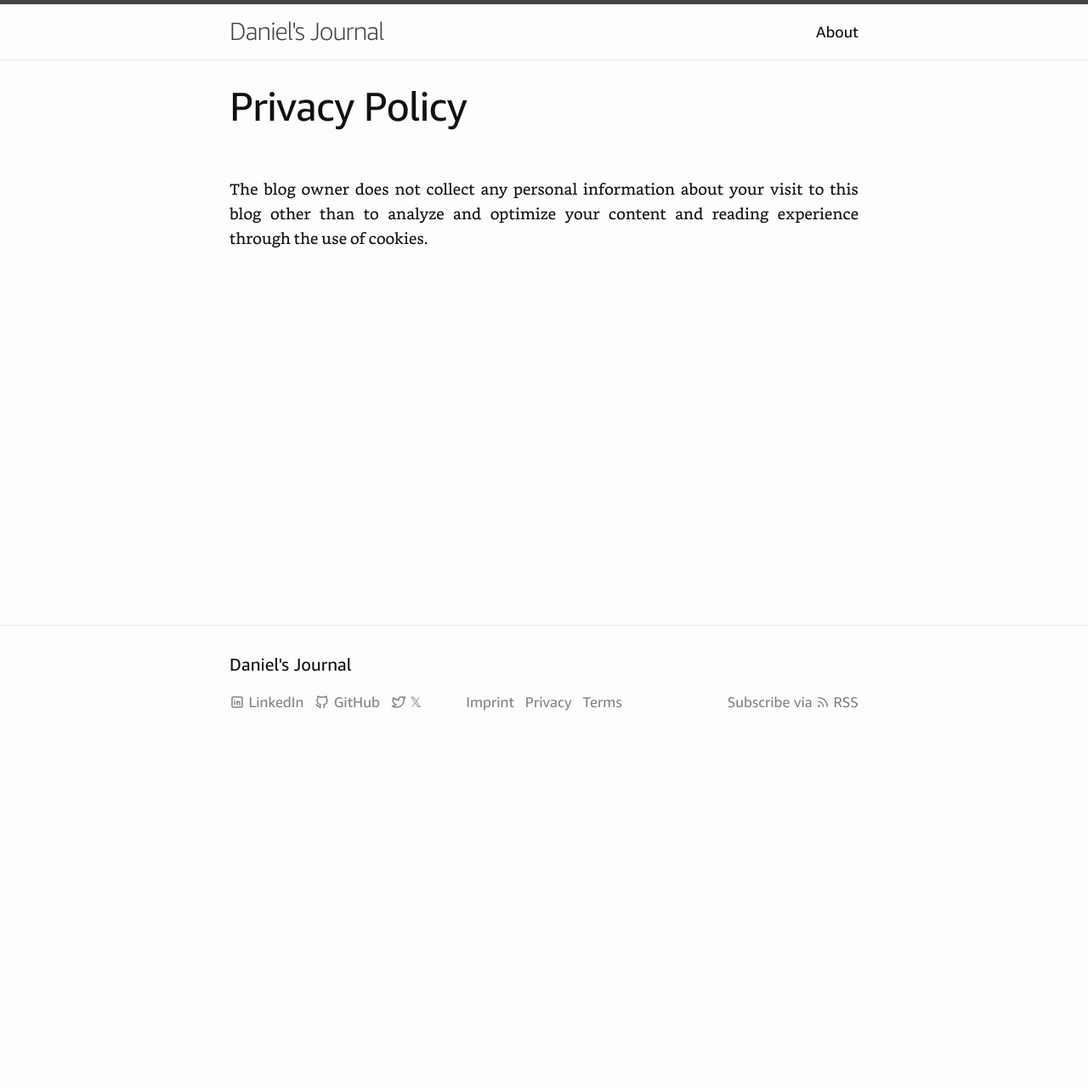
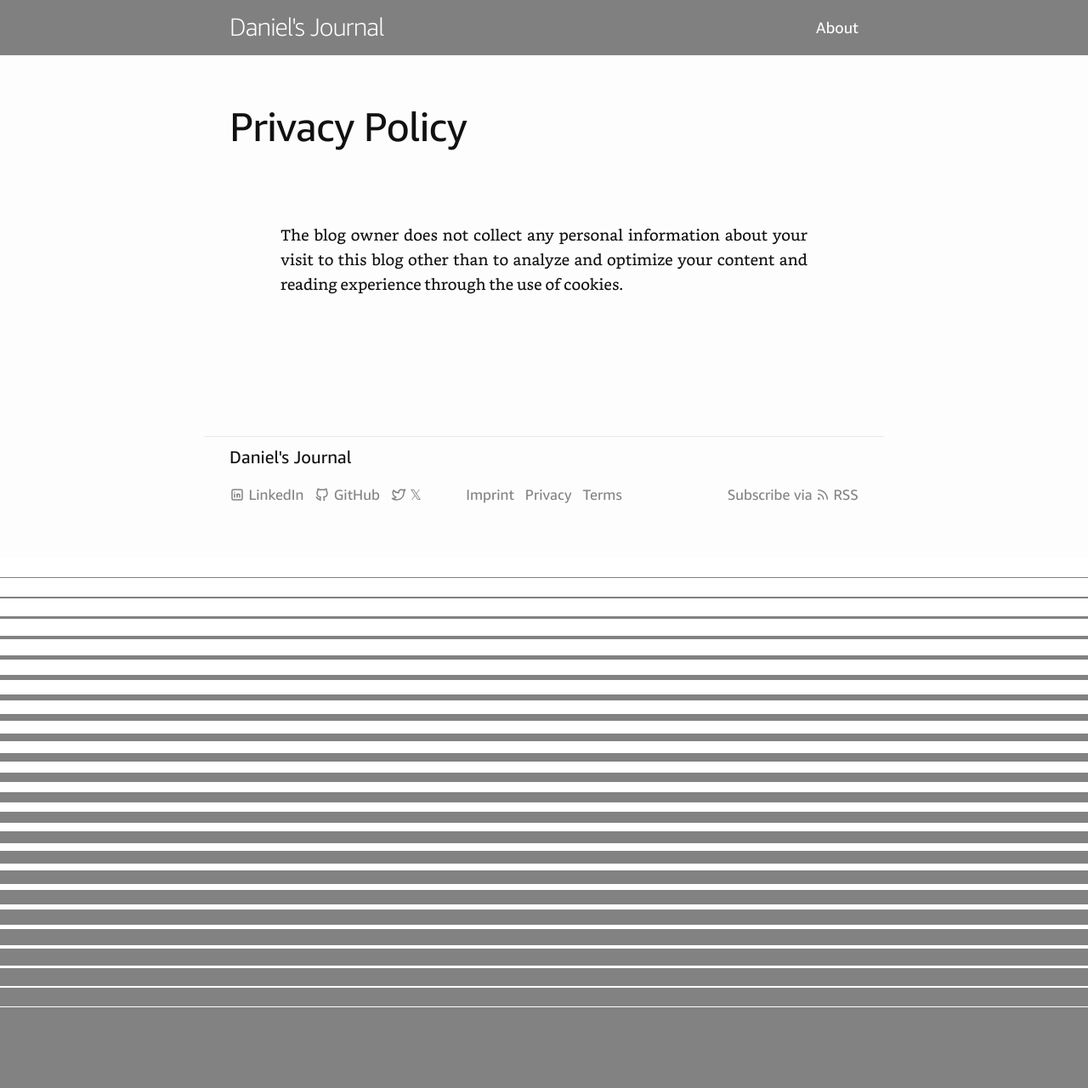
Before and after one commit to danieldietrich/journal, a Jekyll site: the page built from privacy.md, in a window 1280 px wide. Shown: the whole page at 85% size. Built offline with Jekyll 4.4.1, drawn with Linux system fonts in a browser that asks for light colours; before the commit the page ends 900 px from its top, so only the background shows below that.

Commit message:
syncwave design header/footer

```diff
--- a/_includes/footer.html
+++ b/_includes/footer.html
@@ -1,5 +1,4 @@
-<footer class="site-footer h-card">
-  <data class="u-url" href="{{ "/" | relative_url }}"></data>
+<footer class="site-footer">
 
   <div class="wrapper">
 
--- a/_includes/syncwave.html
+++ b/_includes/syncwave.html
@@ -1,26 +1,26 @@
 <div class="syncwave">
-  <div style="background-color: white; margin-top:0px;height:23px"></div>
-  <div style="background-color: white; margin-top:1px;height:22px"></div>
-  <div style="background-color: white; margin-top:2px;height:21px"></div>
-  <div style="background-color: white; margin-top:3px;height:20px"></div>
-  <div style="background-color: white; margin-top:4px;height:19px"></div>
-  <div style="background-color: white; margin-top:5px;height:18px"></div>
-  <div style="background-color: white; margin-top:6px;height:17px"></div>
-  <div style="background-color: white; margin-top:7px;height:16px"></div>
-  <div style="background-color: white; margin-top:8px;height:15px"></div>
-  <div style="background-color: white; margin-top:9px;height:14px"></div>
-  <div style="background-color: white; margin-top:10px;height:13px"></div>
-  <div style="background-color: white; margin-top:11px;height:12px"></div>
-  <div style="background-color: white; margin-top:12px;height:11px"></div>
-  <div style="background-color: white; margin-top:13px;height:10px"></div>
-  <div style="background-color: white; margin-top:14px;height:9px"></div>
-  <div style="background-color: white; margin-top:15px;height:8px"></div>
-  <div style="background-color: white; margin-top:16px;height:7px"></div>
-  <div style="background-color: white; margin-top:17px;height:6px"></div>
-  <div style="background-color: white; margin-top:18px;height:5px"></div>
-  <div style="background-color: white; margin-top:19px;height:4px"></div>
-  <div style="background-color: white; margin-top:20px;height:3px"></div>
-  <div style="background-color: white; margin-top:21px;height:2px"></div>
-  <div style="background-color: white; margin-top:22px;height:1px"></div>
-  <div style="background-color: white; margin-top:23px;height:0px"></div>
+  <div class="line" style="margin-top:0px;height:23px"></div>
+  <div class="line" style="margin-top:1px;height:22px"></div>
+  <div class="line" style="margin-top:2px;height:21px"></div>
+  <div class="line" style="margin-top:3px;height:20px"></div>
+  <div class="line" style="margin-top:4px;height:19px"></div>
+  <div class="line" style="margin-top:5px;height:18px"></div>
+  <div class="line" style="margin-top:6px;height:17px"></div>
+  <div class="line" style="margin-top:7px;height:16px"></div>
+  <div class="line" style="margin-top:8px;height:15px"></div>
+  <div class="line" style="margin-top:9px;height:14px"></div>
+  <div class="line" style="margin-top:10px;height:13px"></div>
+  <div class="line" style="margin-top:11px;height:12px"></div>
+  <div class="line" style="margin-top:12px;height:11px"></div>
+  <div class="line" style="margin-top:13px;height:10px"></div>
+  <div class="line" style="margin-top:14px;height:9px"></div>
+  <div class="line" style="margin-top:15px;height:8px"></div>
+  <div class="line" style="margin-top:16px;height:7px"></div>
+  <div class="line" style="margin-top:17px;height:6px"></div>
+  <div class="line" style="margin-top:18px;height:5px"></div>
+  <div class="line" style="margin-top:19px;height:4px"></div>
+  <div class="line" style="margin-top:20px;height:3px"></div>
+  <div class="line" style="margin-top:21px;height:2px"></div>
+  <div class="line" style="margin-top:22px;height:1px"></div>
+  <div class="line" style="margin-top:23px;height:0px"></div>
 </div>
--- a/_layouts/base.html
+++ b/_layouts/base.html
@@ -31,6 +31,8 @@
 
     {%- include footer.html -%}
 
+    {%- include syncwave.html -%}
+
     <script src="/assets/js/tooltip.js"></script>
 
   </body>
--- a/_layouts/post.html
+++ b/_layouts/post.html
@@ -6,7 +6,7 @@ layout: base
 <script src="/assets/js/copy-code.js"></script>
 {% endcontent_for %}
 
-<article class="post h-entry" itemscope itemtype="http://schema.org/BlogPosting">
+<article class="post" itemscope itemtype="http://schema.org/BlogPosting">
 
   <header class="post-header">
     <h1 class="post-title" itemprop="name headline">{{ page.title | escape }}</h1>
@@ -24,6 +24,4 @@ layout: base
     </ul>
   </footer>
 
-  <a class="u-url" href="{{ page.url | relative_url }}" hidden></a>
-
 </article>
--- a/_sass/minima/_base.scss
+++ b/_sass/minima/_base.scss
@@ -232,3 +232,7 @@ table {
     border: 1px solid $grey-color-light;
   }
 }
+
+.bg-primary {
+  background-color: black;
+ }
--- a/_sass/minima/_layout.scss
+++ b/_sass/minima/_layout.scss
@@ -3,9 +3,9 @@
  */
 .site-header {
   font-family: $headline-font-family;
-  border-top: 5px solid $grey-color-dark;
-  border-bottom: 1px solid $grey-color-light;
   min-height: $spacing-unit * 1.865;
+  color: white;
+  background-color: gray;
 
   // Positioning context for the mobile navigation icon
   position: relative;
@@ -22,7 +22,7 @@
 
   &,
   &:visited {
-    color: $grey-color-dark;
+    color: white;
   }
 }
 
@@ -39,7 +39,7 @@
   }
 
   .page-link {
-    color: $text-color;
+    color: white;
     line-height: $base-line-height;
 
     // Gaps between nav items, but not on the last one
@@ -56,8 +56,11 @@
  */
 .site-footer {
   font-family: $headline-font-family;
-  border-top: 1px solid $grey-color-light;
   padding: $spacing-unit 0;
+  .wrapper {
+    border-top: 1px solid $grey-color-light;
+    padding-top: $spacing-unit / 4;
+  }
 }
 
 .footer-heading {
@@ -149,6 +152,14 @@ footer {
   vertical-align: -2px;
 }
 
+.syncwave {
+  padding-bottom: 72px;
+  background-color: $grey-color;
+  .line {
+    background-color: white;
+  }
+}
+
 
 
 /**
@@ -164,7 +175,7 @@ article p {
  * Page content
  */
 .page-content {
-  padding: $spacing-unit 0;
+  padding: $spacing-unit * 2;
   flex: 1;
 }
 
```
